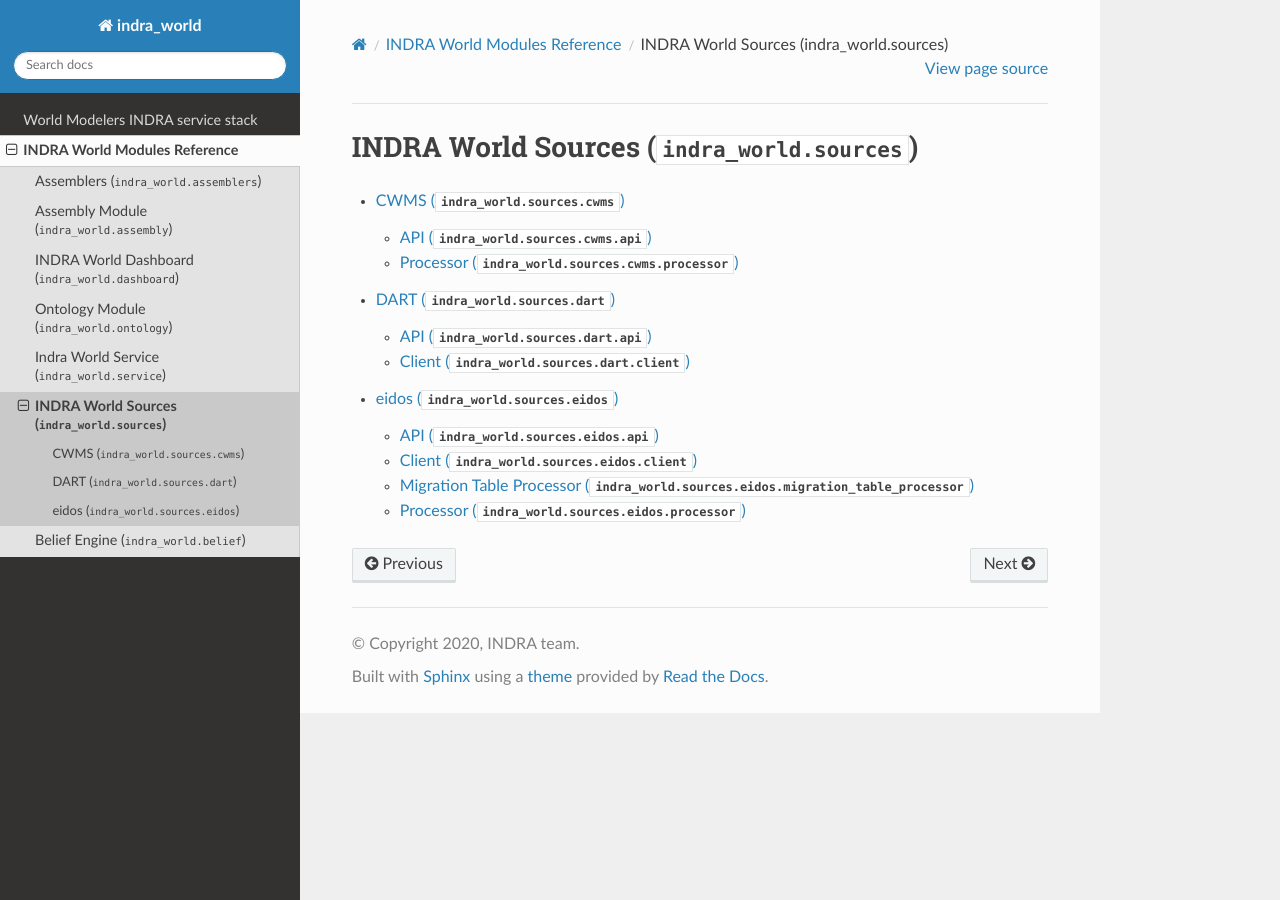
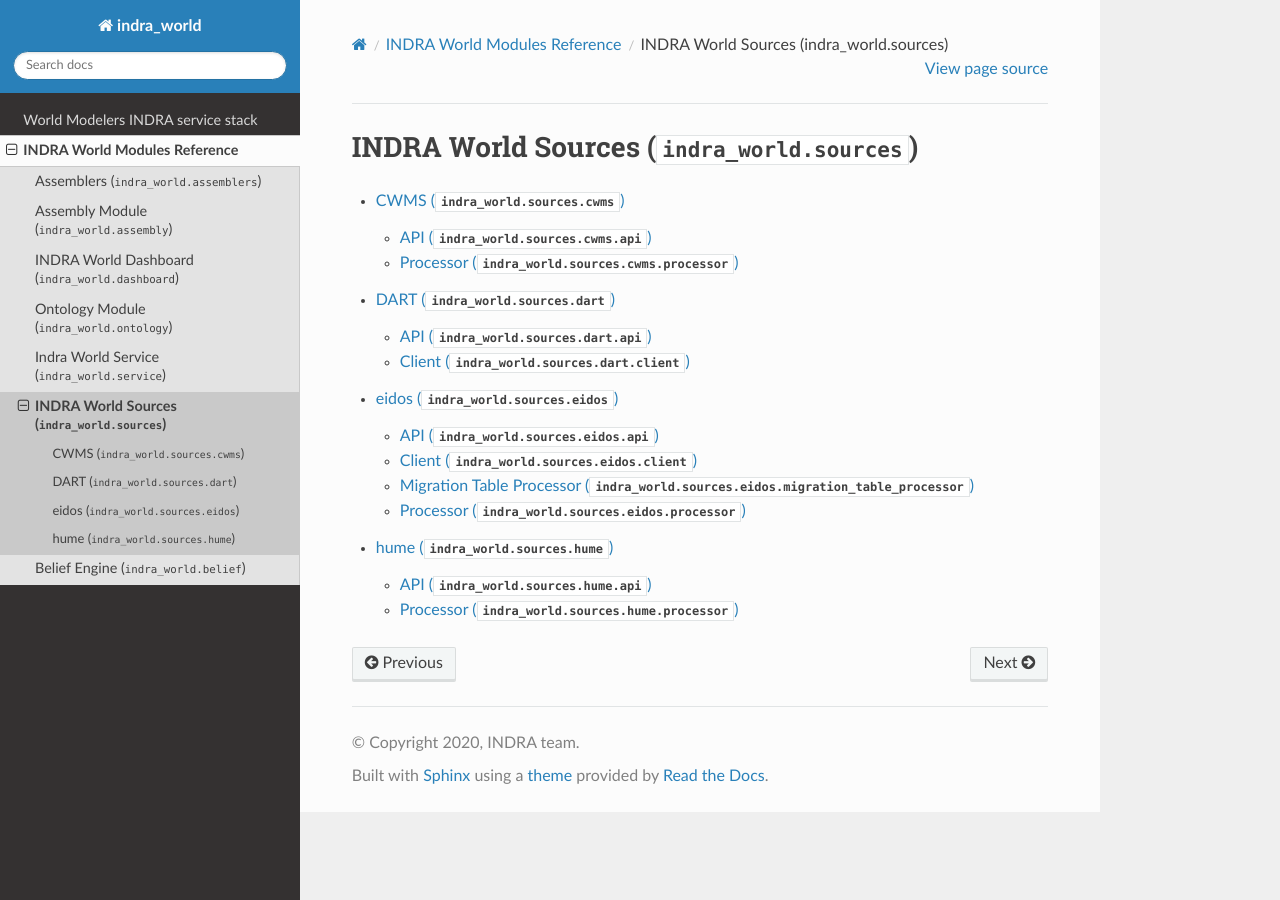
Before and after one commit to gyorilab/indra_world, a Sphinx documentation site: the page built from doc/modules/sources/index.rst, in a window 1280 px wide. Built offline with Sphinx 7.4.7 and the Read the Docs theme 2.0.0, drawn with Linux system fonts in a browser that asks for light colours.

Commit message:
Add hume to source module

```diff
--- a/doc/modules/sources/index.rst
+++ b/doc/modules/sources/index.rst
@@ -7,3 +7,4 @@ INDRA World Sources (:py:mod:`indra_world.sources`)
    cwms
    dart
    eidos
+   hume
```
Also changed, not shown: doc/modules/sources/hume.rst (added, +17 -0 lines).
